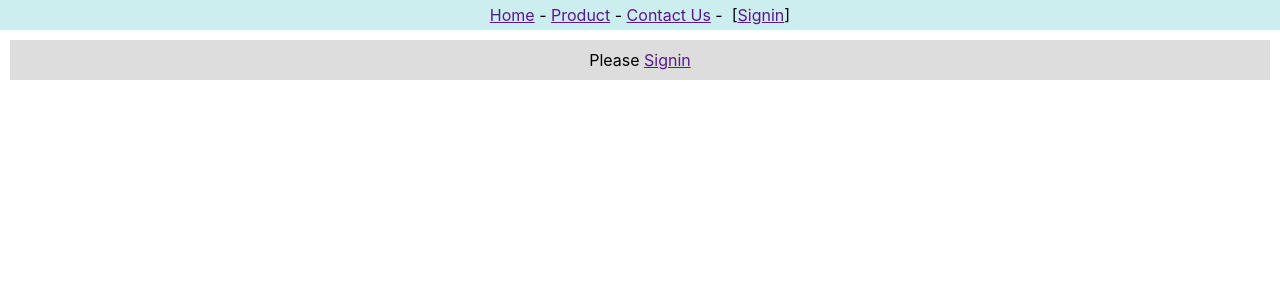
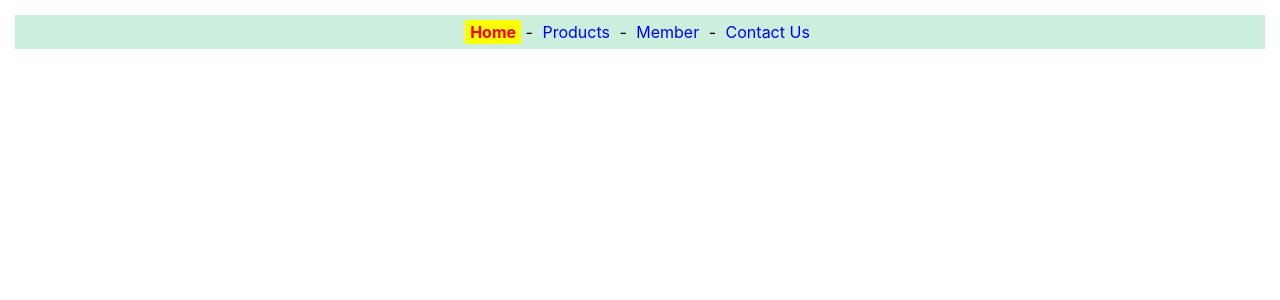
Before and after one commit to Chaiyapop4092/app1, a React (Create React App) app: page / in a window 1280 px wide. Shown: the top 300 px of the page. Built offline with nearby package versions, Linux system fonts and the light colour scheme.

Commit message:
navlink
การสร้างเมนูด้วยคอมโพเนนต์ NavLink

```diff
--- a/src/App.js
+++ b/src/App.js
@@ -1,14 +1,5 @@
 import React from 'react'
-import { userContext } from './context'
-import Header2 from './context-header2'
-import Content2 from './context-content2'
-
-export default function App(){
-  let [user,setUser] = React.useState('');
-  return (
-    <userContext.Provider value={[user,setUser]}>
-    <Header2/>
-    <Content2/>
-    </userContext.Provider>
-  )
+import Router2 from "./router2"
+export default function App() {
+  return <Router2 />
 }
--- a/src/router2.js
+++ b/src/router2.js
@@ -5,7 +5,6 @@ export default function Router2() {
     return (
         <BrowserRouter>
             <nav className="nav">
-                react/app1/src/router2.js
                 <NavLink to='/'
                     className={({ isActive }) =>
                         isActive ? "active_menu" : "menu"}
```
Also changed, not shown: src/navlink.css (line endings or trailing spaces).
